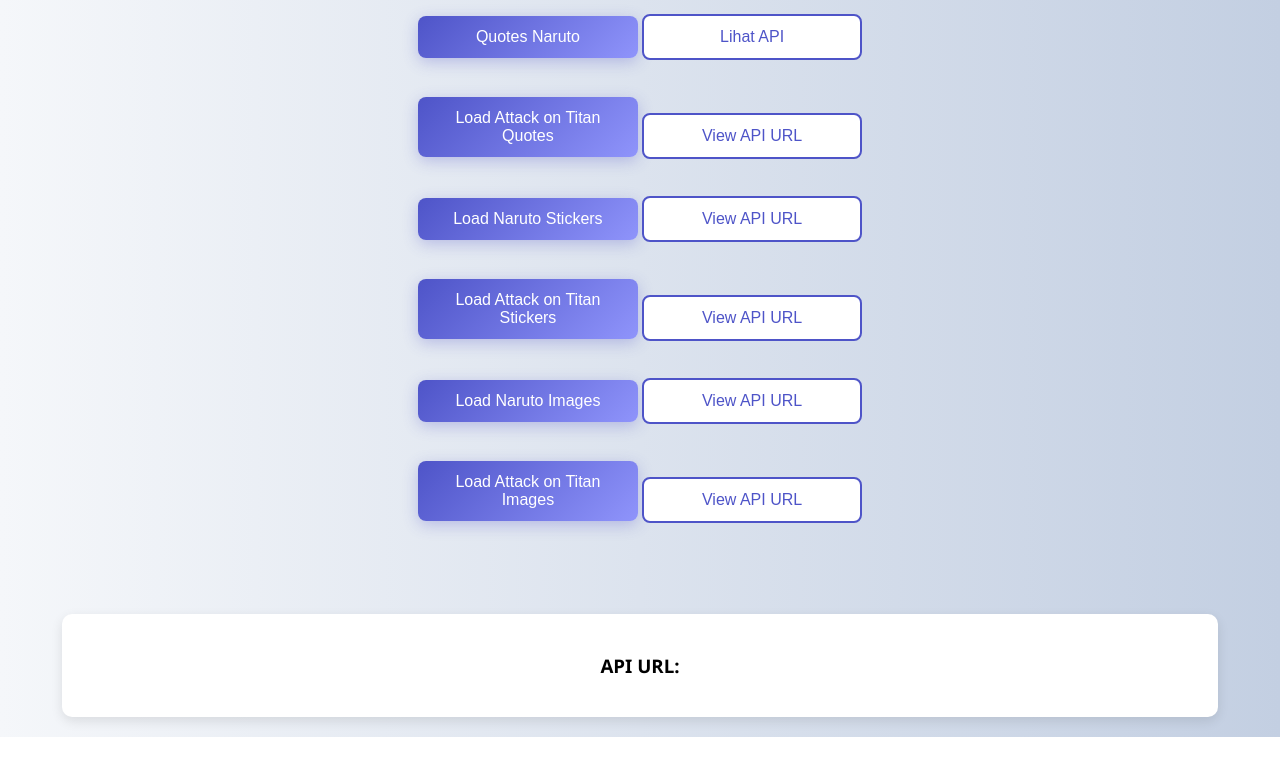
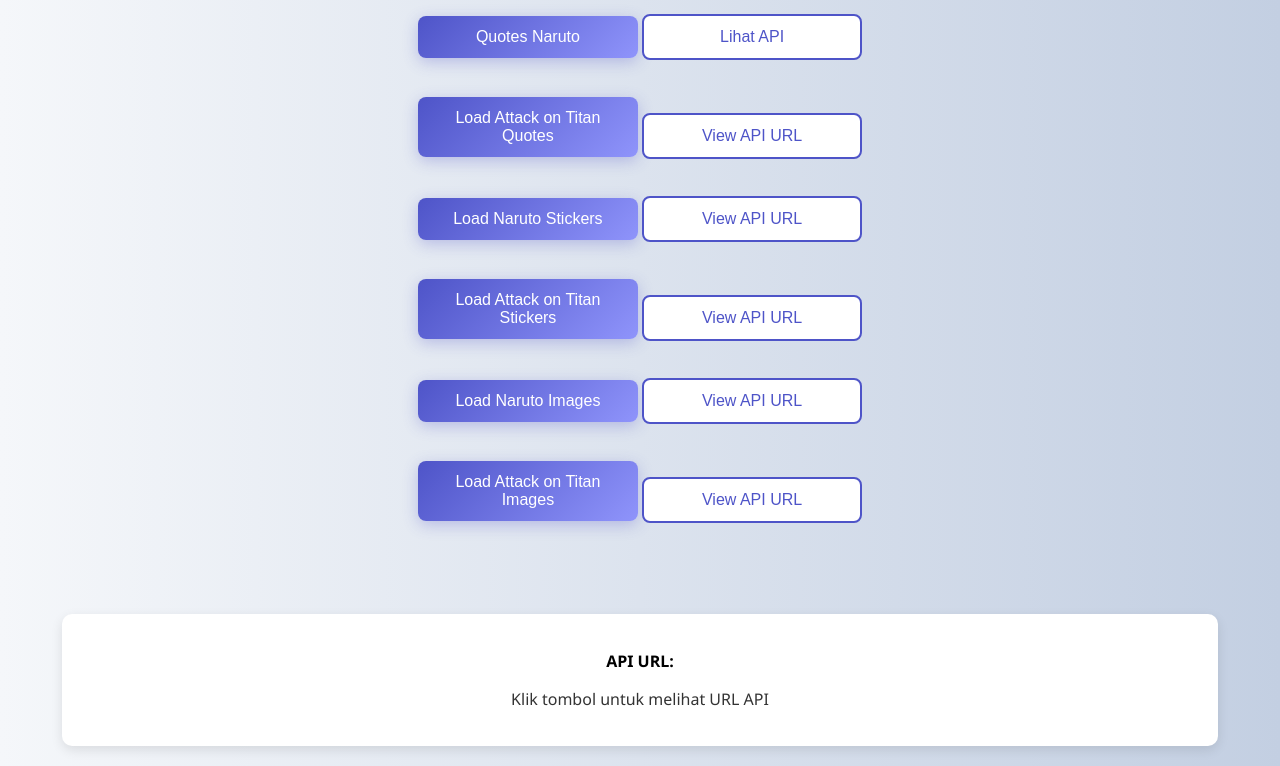
Before and after one commit to danzxxhosting-tech/anime-api-site, a plain HTML site: page index.html in a window 1280 px wide. Shown: the part 106-872 px from the top of the page. Before the commit the page ends 843 px from the top, so only its background shows below. Drawn offline with Linux system fonts and the light colour scheme.

Commit message:
Update index.html

```diff
--- a/index.html
+++ b/index.html
@@ -47,9 +47,10 @@
   <div id="output"></div>
 
   <div id="apiUrlOutput">
-    <h3>API URL:</h3>
-    <p id="apiUrlText"></p>
-  </div>
+  <p><strong>API URL:</strong></p>
+  <p id="apiUrlText">Klik tombol untuk melihat URL API</p>
+</div>
+
 
   <script src="script.js"></script>
 </body>
```
